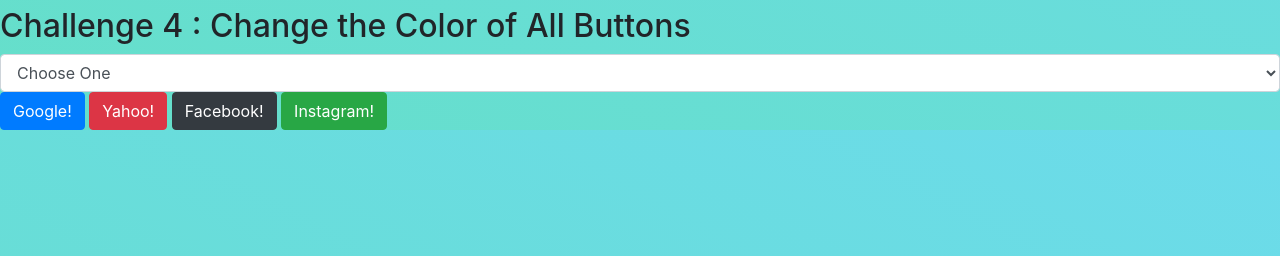
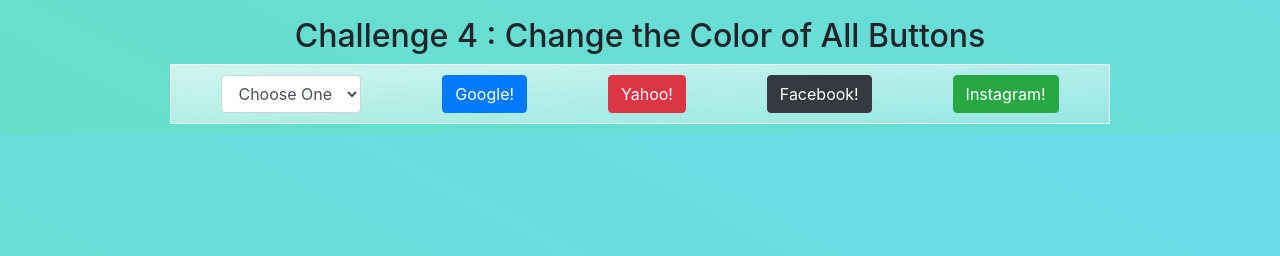
Before and after one commit to jeet-khondker/javascript-challenges, a plain HTML site: page index.htm in a window 1280 px wide. Shown: the part 544-800 px from the top of the page. Drawn offline with nearby package versions, Linux system fonts and the light colour scheme.

Commit message:
style: Added Styling for Challenge 4

```diff
--- a/static/css/style.css
+++ b/static/css/style.css
@@ -3,14 +3,14 @@
     background: linear-gradient(to right top, #65dfc9, #6cdbeb);
 }
 
-.container-1, .container-2, .container-3 {
+.container-1, .container-2, .container-3, .container-4 {
     text-align: center;
     padding: 10px;
     margin: 0 auto;
     width: 75%;
 }
 
-.flexbox-container-1, .flexbox-container-2, .flexbox-rps {
+.flexbox-container-1, .flexbox-container-2, .flexbox-rps, .flexbox-pick-color {
     display: flex;
     border: 1px solid #f3f1f1;
     padding: 10px;
```
